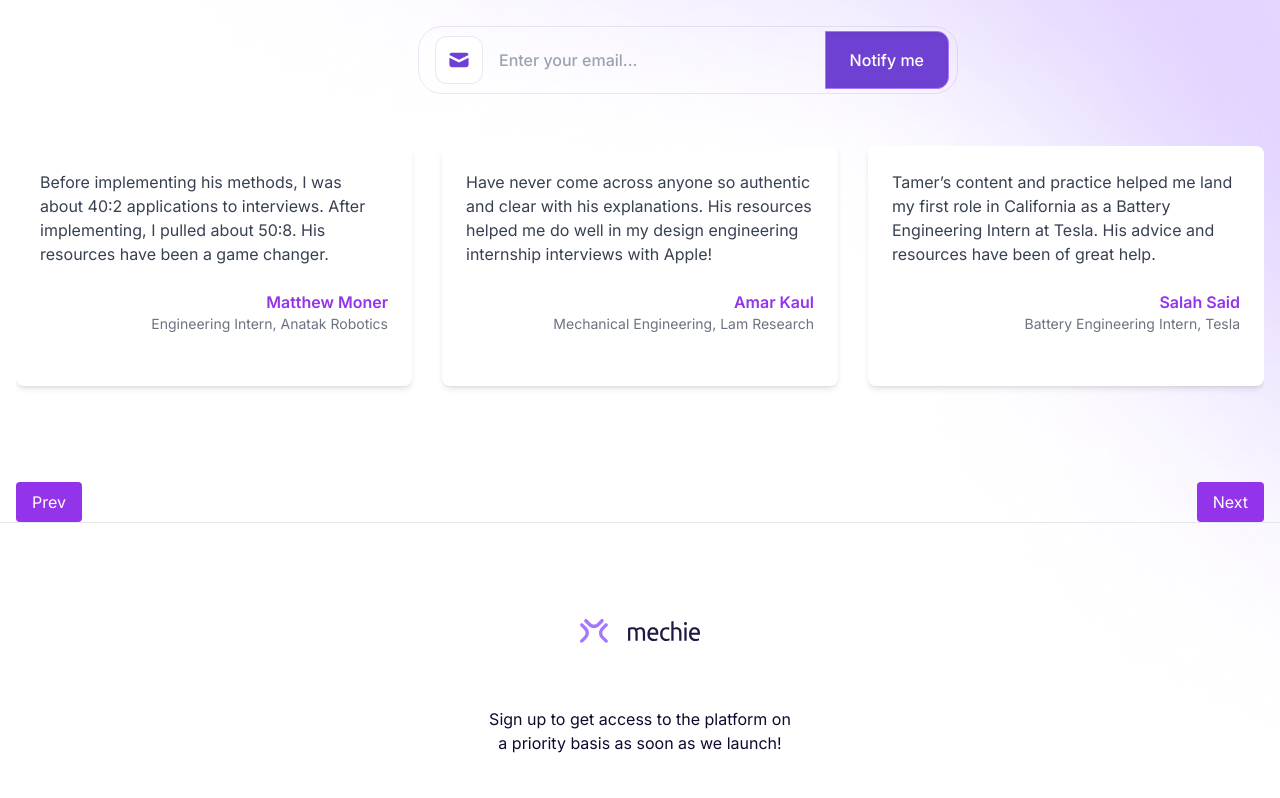
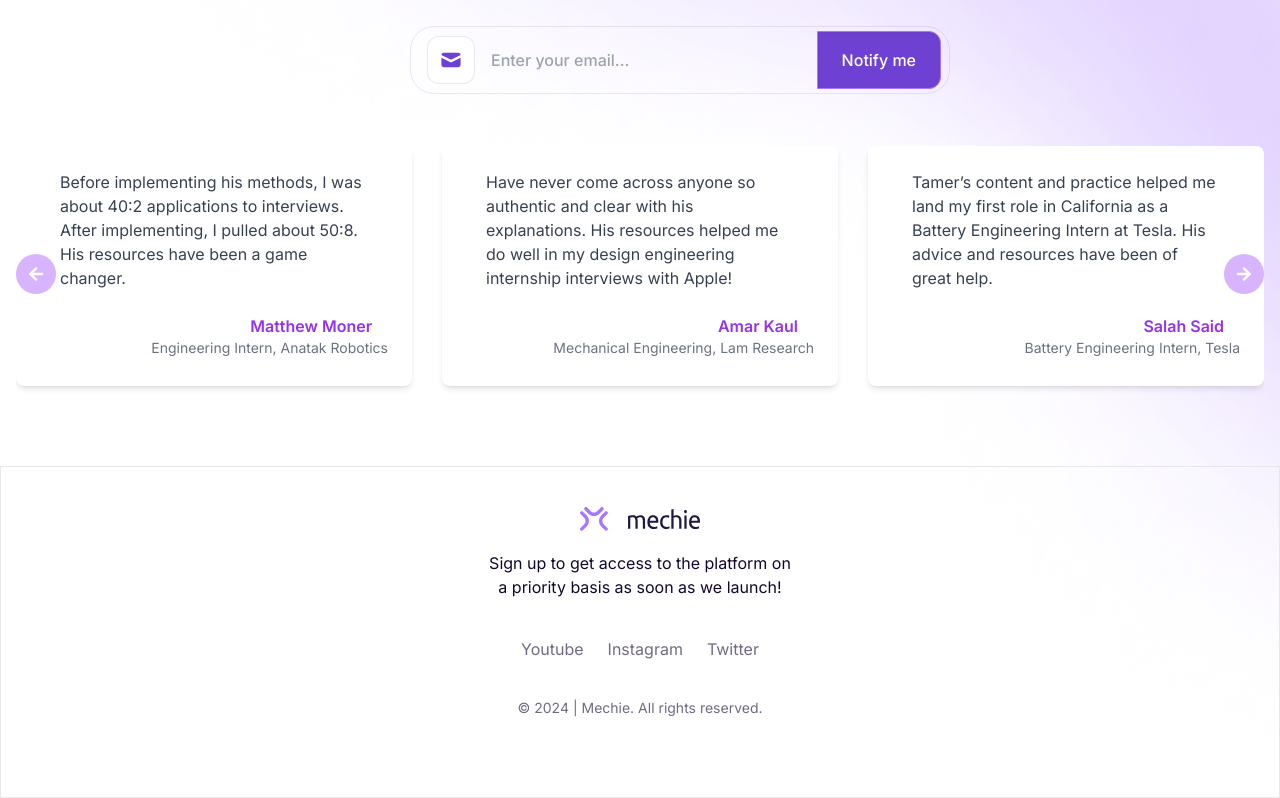
Before and after one commit to Mechie-io/mechie-pre-launch-page, a Next.js app in the folder mechie-pre-launch/: page / in a window 1280 px wide. Shown: the part 589-1387 px from the top of the page. Built offline with nearby package versions, Linux system fonts and the light colour scheme.

Commit message:
page done

```diff
--- a/mechie-pre-launch/package.json
+++ b/mechie-pre-launch/package.json
@@ -14,10 +14,7 @@
     "react": "^18",
     "react-dom": "^18",
     "react-icons": "^5.3.0",
-    "react-slick": "^0.30.2",
-    "slick-carousel": "^1.8.1",
-    "swiper": "^11.1.9",
-    "wiper": "^1.3.0"
+    "swiper": "^11.1.9"
   },
   "devDependencies": {
     "@types/node": "^20",
--- a/mechie-pre-launch/src/app/components/Carousel.tsx
+++ b/mechie-pre-launch/src/app/components/Carousel.tsx
@@ -4,25 +4,26 @@ import 'swiper/css';
 import 'swiper/css/pagination';
 import 'swiper/css/autoplay';
 import { useSwiper } from 'swiper/react';
+import { FaArrowLeft, FaArrowRight } from 'react-icons/fa';
 
 const CustomNavigation = () => {
   const swiper = useSwiper();
 
   return (
-    <div className="flex justify-between mt-4">
+    <>
       <button
         onClick={() => swiper.slidePrev()}
-        className="bg-purple-600 text-white px-4 py-2 rounded hover:bg-purple-800"
+        className="absolute top-[40%] left-0 transform -translate-y-1/2 bg-purple-300 text-white p-3 rounded-full hover:bg-purple-800 z-10"
       >
-        Prev
+        <FaArrowLeft />
       </button>
       <button
         onClick={() => swiper.slideNext()}
-        className="bg-purple-600 text-white px-4 py-2 rounded hover:bg-purple-800"
+        className="absolute top-[40%] right-0 transform -translate-y-1/2 bg-purple-300 text-white p-3 rounded-full hover:bg-purple-800 z-10"
       >
-        Next
+        <FaArrowRight />
       </button>
-    </div>
+    </>
   );
 };
 
@@ -51,6 +52,7 @@ const TestimonialCarousel = () => {
   ];
 
   return (
+    <div className="relative">
       <Swiper
         spaceBetween={30}
         slidesPerView={3}
@@ -67,16 +69,19 @@ const TestimonialCarousel = () => {
         }}
       >
         {testimonials.map((testimonial, index) => (
+
           <SwiperSlide key={index}>
-          <div className="bg-white p-6 rounded-lg shadow-md text-gray-700 md:h-60 mb-20 h-80">
-            <p className="mb-6">{testimonial.text}</p>
-            <p className="text-right text-purple-600 font-semibold">{testimonial.name}</p>
+            <div className="bg-white  p-6 rounded-lg shadow-md text-gray-700 md:h-60 mb-20 h-80">
+              <p className="mb-6 px-5">{testimonial.text}</p>
+              <p className="text-right text-purple-600 font-semibold px-4">{testimonial.name}</p>
               <p className="text-right text-sm text-gray-500">{testimonial.position}</p>
             </div>
           </SwiperSlide>
+
         ))}
         <CustomNavigation />
       </Swiper>
+    </div>
   );
 };
 
--- a/mechie-pre-launch/src/app/components/Email.tsx
+++ b/mechie-pre-launch/src/app/components/Email.tsx
@@ -19,7 +19,7 @@ export default function EmailNotification() {
               />
       </div>
       {/* Button */}
-      <div className="md:px-6 md:py-4 sm:px-3 sm:py-3 px-1 py-3 bg-[#6f41d2] rounded-tr-xl rounded-br-xl shadow-inner border border-[#a576ff] flex items-center">
+      <div className="hover:bg-[#a576ff]  md:px-6 md:py-4 sm:px-3 sm:py-3 px-1 py-3 bg-[#6f41d2] rounded-tr-xl rounded-br-xl shadow-inner border border-[#a576ff] flex items-center">
         <button className="text-white text-base font-medium font-['Inter']">
           Notify me
         </button>
--- a/mechie-pre-launch/src/app/components/Footer.tsx
+++ b/mechie-pre-launch/src/app/components/Footer.tsx
@@ -8,9 +8,10 @@ import Image from "next/image"
 
 const Footer:FunctionComponent = () =>{
     return(
-        <div className="w-full relative border-uishadcncom-athens-gray border-t-[1px] border-solid box-border overflow-hidden flex flex-col items-center justify-center pt-24 px-12 pb-6 gap-16 text-left text-sm text-uishadcncom-woodsmoke-60 font-roboto">
+        <footer className="border py-10">
+            <div className="flex items-center justify-center mb-5">
 
-            <div className="w-[120.5px] h-6 mb-0 pb-0 flex items-center">
+                <div className="w-[120.5px] h-6  flex items-center">
                     <div className="relative h-full w-full flex items-center justify-between">
                         <Image
                         className="h-full w-auto"
@@ -26,11 +27,26 @@ const Footer:FunctionComponent = () =>{
                 </div>
 
 
-            <div className="mb-100 pt-0 w-[309px] text-center text-[#13072e] text-base font-normal font-['Inter'] ">Sign up to get access to the platform on a priority basis as soon as we launch!</div>
 
 
             </div>
+            <div className="flex justify-center items-center mb-4 pt-0 w-full text-center text-[#13072e] text-base font-normal font-['Inter']">
+                <div className="w-[309px]">
+                    Sign up to get access to the platform on a priority basis as soon as we launch!
+                </div>
+            </div>
+            <div className="flex justify-center items-center h-5 gap-6 my-10">
+                <div className="text-center text-[#13072e]/60 text-base font-normal font-['Inter'] leading-tight">Youtube</div>
+                <div className="text-center text-[#13072e]/60 text-base font-normal font-['Inter'] leading-tight">Instagram</div>
+                <div className="text-center text-[#13072e]/60 text-base font-normal font-['Inter'] leading-tight">Twitter</div>
 
+                </div>
+
+            <div className="flex justify-center items-center my-10">
+                <div className=" text-[#13072e]/60 text-sm font-normal font-['Inter'] leading-tight">© 2024 | Mechie. All rights reserved.</div>
+
+            </div>
+        </footer>
     );
 };
 
--- a/mechie-pre-launch/src/app/components/Header.tsx
+++ b/mechie-pre-launch/src/app/components/Header.tsx
@@ -22,7 +22,7 @@ const Header:FunctionComponent = () => {
 
                 <div className="flex flex-row items-center justify-start gap-5">
 
-                    <div className="h-11 px-5 py-2 bg-[#6f41d2] rounded-xl shadow-inner border border-[#a576ff] flex items-center justify-center">
+                    <div className="h-11 px-5 py-2 bg-[#6f41d2] hover:bg-[#a576ff]  rounded-xl shadow-inner border border-[#a576ff] flex items-center justify-center">
                         <div className="relative leading-[20px] font-medium text-white text-sm font-['Inter'] text-center">
                             Join Waitlist
                         </div>
--- a/mechie-pre-launch/src/app/globals.css
+++ b/mechie-pre-launch/src/app/globals.css
@@ -1,8 +1,8 @@
 @tailwind base;
 @tailwind components;
 @tailwind utilities;
-@import "slick-carousel/slick/slick.css";
-@import "slick-carousel/slick/slick-theme.css";
+/* @import "slick-carousel/slick/slick.css";
+@import "slick-carousel/slick/slick-theme.css"; */
 
 .swiper-button-next,
 .swiper-button-prev {
--- a/mechie-pre-launch/src/app/page.tsx
+++ b/mechie-pre-launch/src/app/page.tsx
@@ -10,7 +10,7 @@ export default function Home() {
   return (
     <div className="">
 
-      <div className="md:ml-24 ml-2 sm:ml-4 my-2 ">
+      <div className="md:ml-20 ml-2 sm:ml-4 my-2 ">
         <div className="flex ">
 
         <div className="w-full ">
```
Also changed, not shown: 1 other file (tests, documents, lock files or other folders). Lines whose indentation alone changed are shown as unchanged.
